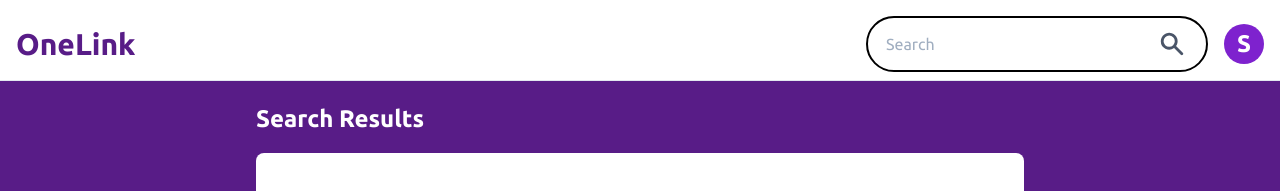
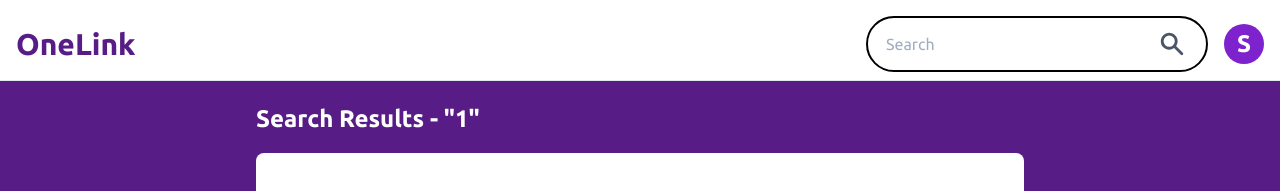
Before and after one commit to JCayabyab/onelink, a Next.js app: page /search/1 in a window 1280 px wide. Shown: the top 191 px of the page. Built offline with nearby package versions, Linux system fonts and the light colour scheme; sample sign-in values are in the browser's storage.

Commit message:
* Fix search redirect Add search safety to query

```diff
--- a/src/components/SearchBar.tsx
+++ b/src/components/SearchBar.tsx
@@ -3,7 +3,8 @@
 import { SearchIcon } from '@heroicons/react/solid';
 import { useRouter } from 'next/router';
 
-const mapWhitespaceToPluses = (query: string) => query.replaceAll(/\s/g, '+');
+const mapWhitespaceToPluses = (query: string) =>
+  query.replace(/\s/g, '+').replace(/[^A-Za-z0-9+]/g, '');
 
 export default function SearchBar() {
   const [queryInput, setQueryInput] = useState('');
@@ -13,7 +14,7 @@
     event.preventDefault();
 
     if (queryInput) {
-      router.push(mapWhitespaceToPluses(queryInput));
+      router.push(`/search/${mapWhitespaceToPluses(queryInput)}`);
       setQueryInput('');
     }
   };
--- a/src/pages/search/[query].tsx
+++ b/src/pages/search/[query].tsx
@@ -1,4 +1,4 @@
-import { useEffect, useState } from 'react';
+import { useEffect, useMemo, useState } from 'react';
 
 import Link from 'next/link';
 import { useRouter } from 'next/router';
@@ -54,6 +54,11 @@
 
   const { userResults } = useSearch(query as string);
 
+  const formattedQuery = useMemo(
+    () => (query ? replacePlusesWithSpaces(query as string) : ''),
+    [query]
+  );
+
   const renderResults = () =>
     userResults ? (
       <div>
@@ -82,16 +87,14 @@
     <Main
       meta={
         <Meta
-          title={
-            query ? `${replacePlusesWithSpaces(query as string)} - Search` : ''
-          }
+          title={formattedQuery}
           description="Search for other users and their OneLinks."
         />
       }
     >
       <div className="mb-4 flex items-center justify-between">
         <h1 className="text-center font-sans text-2xl font-bold text-white">
-          Search Results
+          Search Results - {`"${formattedQuery}"`}
         </h1>
       </div>
       <div className="container mt-2 rounded-lg bg-white px-7 py-5">
```
